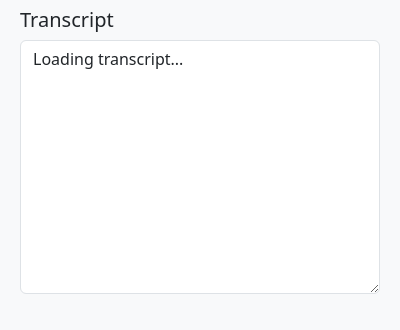
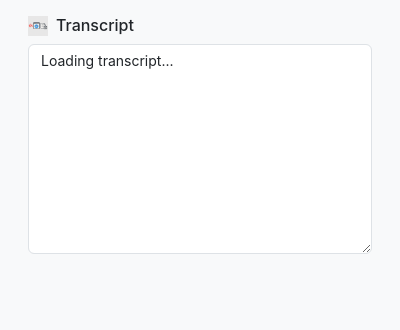
Before and after one commit to shroffsagar/udemy-transcript-safari-plugin, a browser extension: page extension/popup.html in a window 400 px wide. Drawn offline with nearby package versions, Linux system fonts and the light colour scheme; a small style sheet from the web is missing.

Commit message:
Improve popup UI

```diff
--- /dev/null
+++ b/extension/popup.css
@@ -0,0 +1,22 @@
+body {
+  font-family: -apple-system, BlinkMacSystemFont, "Segoe UI", Roboto,
+    Helvetica, Arial, sans-serif;
+}
+
+.header {
+  display: flex;
+  align-items: center;
+  margin-bottom: 0.5rem;
+}
+
+.header img {
+  width: 20px;
+  height: 20px;
+  margin-right: 0.5rem;
+}
+
+textarea#transcript {
+  font-size: 0.875rem;
+  line-height: 1.4;
+  resize: vertical;
+}
--- a/extension/popup.html
+++ b/extension/popup.html
@@ -7,10 +7,14 @@
         href="https://cdn.jsdelivr.net/npm/bootstrap@5.3.2/dist/css/bootstrap.min.css"
         integrity="sha384-VmM3mcHkMvCGyxU8x5dR/MwZ0pniS3pSkeCZMt2rtI8BGG99HCaTKty+O3O5+y+N"
         crossorigin="anonymous">
+  <link rel="stylesheet" href="popup.css">
 </head>
-<body class="bg-light p-2">
+<body class="bg-light p-3">
   <div class="container-fluid">
-    <h1 class="h5 mb-2">Transcript</h1>
+    <div class="header">
+      <img src="icons/icon.png" alt="Udemy icon">
+      <h2 class="fs-6 mb-0">Transcript</h2>
+    </div>
     <textarea id="transcript" class="form-control" rows="10" readonly>
 Loading transcript...</textarea>
   </div>
```
